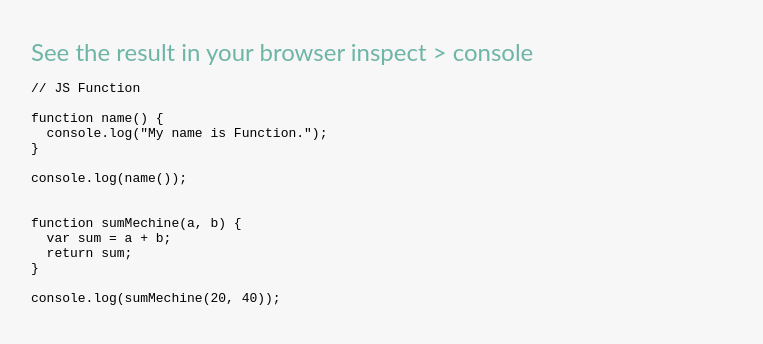
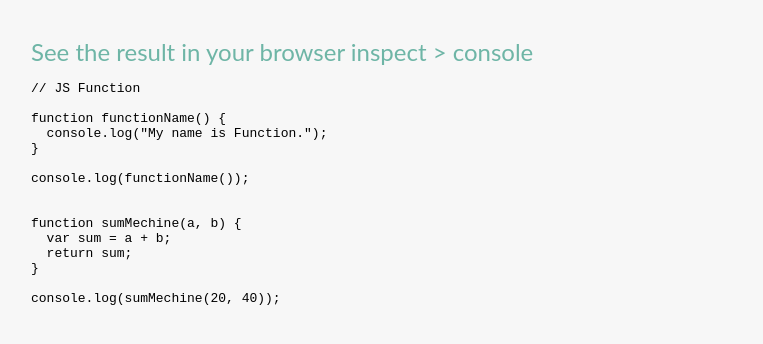
Before and after one commit to Rayhanuc/javascript-basic, a plain HTML site: page part-9/index.html in a window 1280 px wide. Shown: the part 150-494 px from the top of the page, without its empty margins (9-772 px from the left). Drawn offline with Linux system fonts and the light colour scheme.

Commit message:
code edited in part 9

```diff
--- a/part-9/index.html
+++ b/part-9/index.html
@@ -20,11 +20,11 @@
 
 // JS Function
 
-function name() {
+function functionName() {
   console.log("My name is Function.");
 }
 
-console.log(name());
+console.log(functionName());
 
 
 function sumMechine(a, b) {
```
